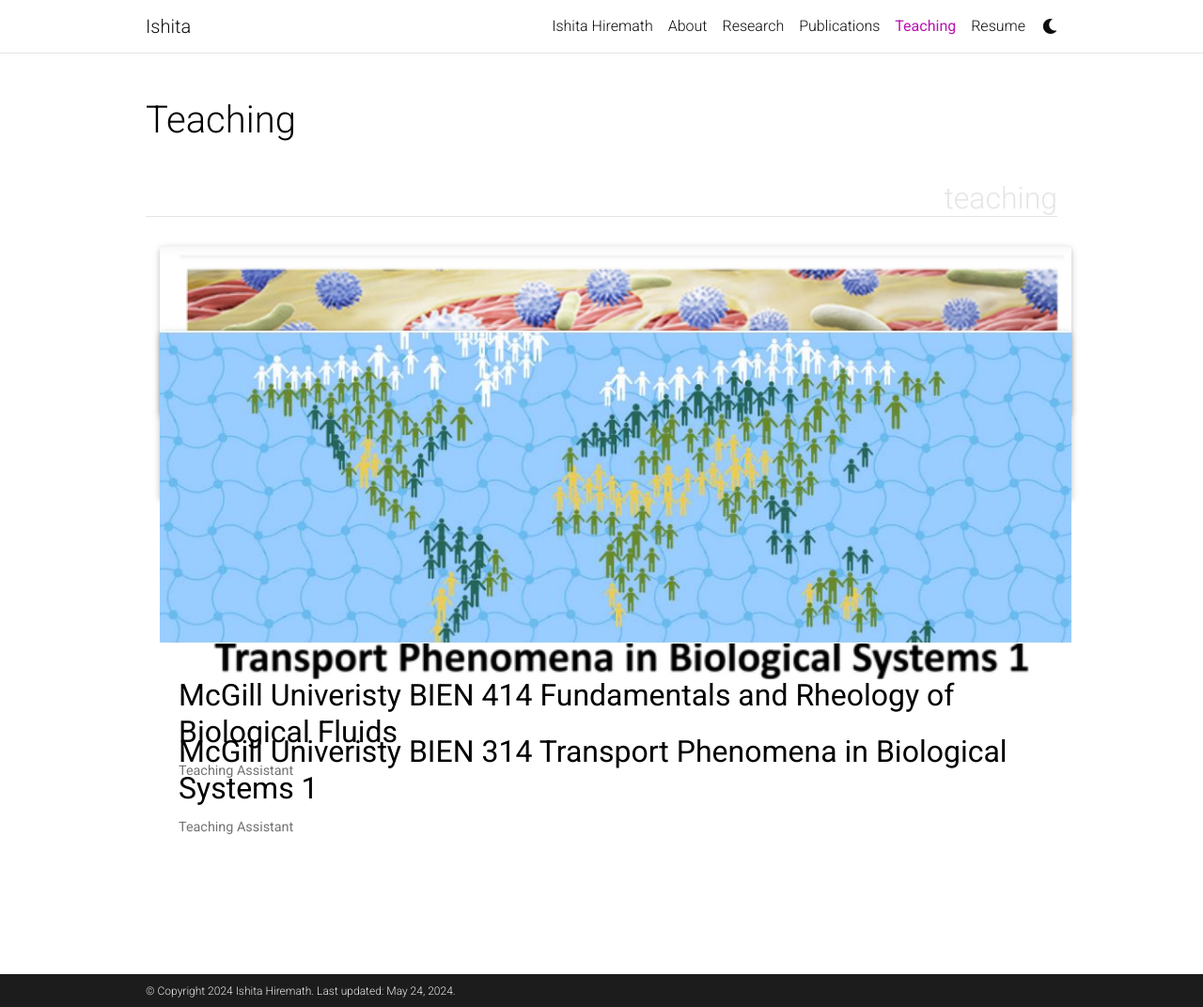
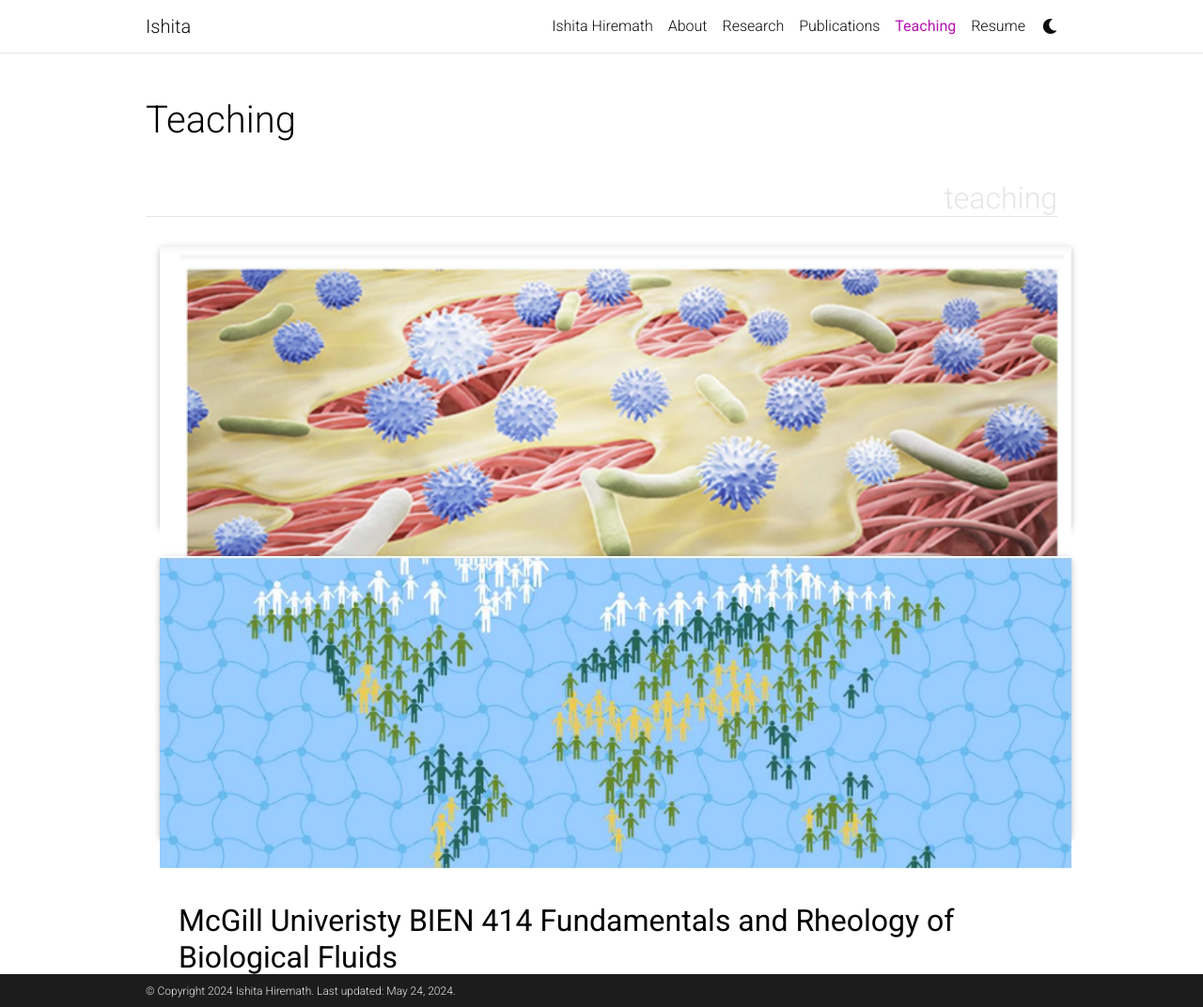
Before and after one commit to ishitahiremath/ishitahiremath.github.io, a Jekyll site: the page built from _pages/teaching.md, in a window 1280 px wide and 1072 px high. Shown: the whole window at 94% size. Built offline with Jekyll 4.4.1, drawn with Linux system fonts in a browser that asks for light colours; a script that is not in the unit is left out; comment, search, counter and statistics services are not loaded.

Commit message:
adding new project

```diff
--- a/_includes/projects.html
+++ b/_includes/projects.html
@@ -1,6 +1,6 @@
 <!-- _includes/projects.html -->
 <div class="grid-sizer"></div>
-<div class="grid-item" style="width: 100%; height: 100%; margin: 15px;">
+<div class="grid-item" style="width: 100%; height: 300px; margin: 15px;">
   {% if project.redirect -%}
   <a href="{{ project.redirect }}" style="display: block; width: 100%; height: 100%;">
     {%- else -%}
```
